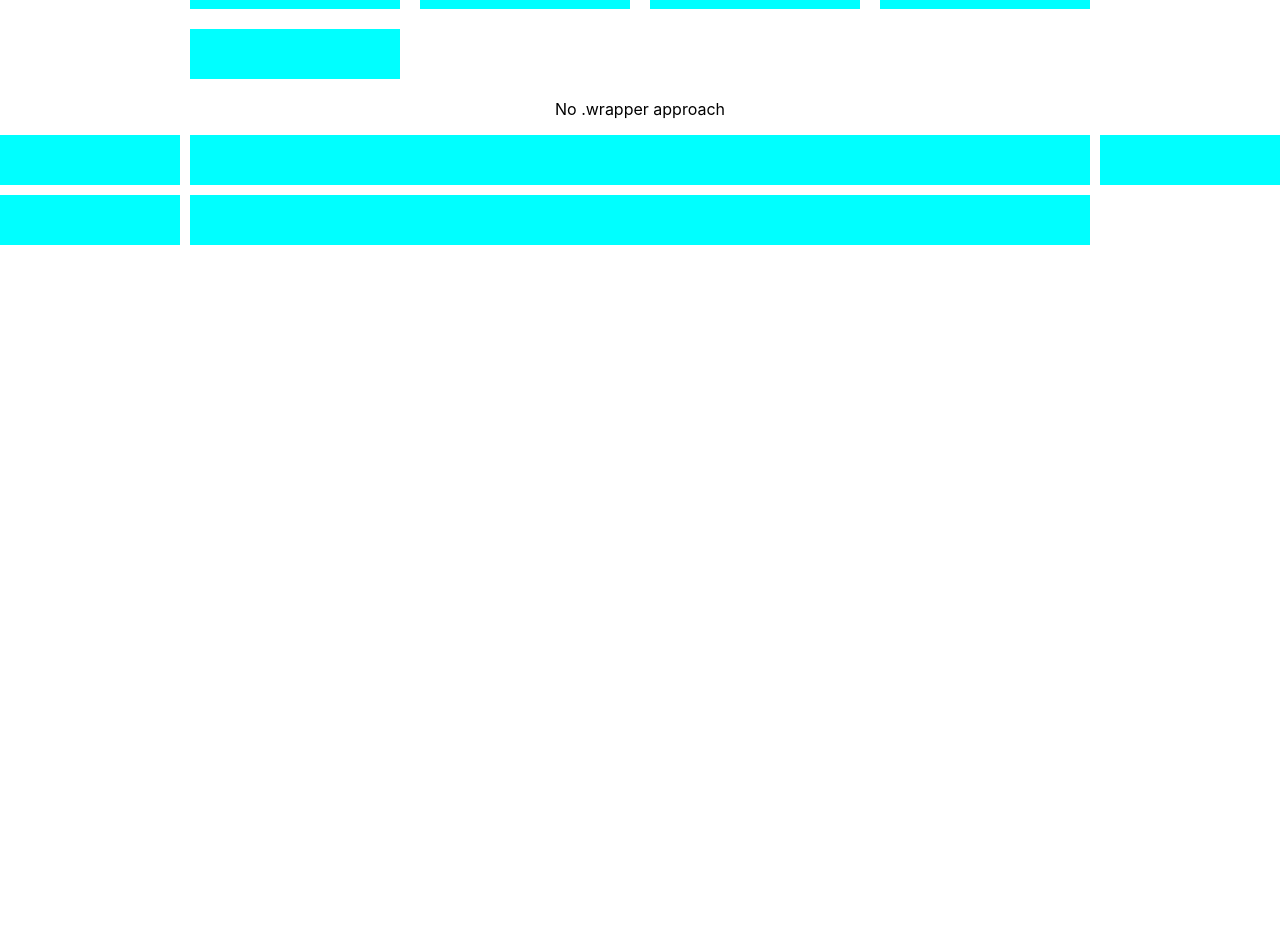
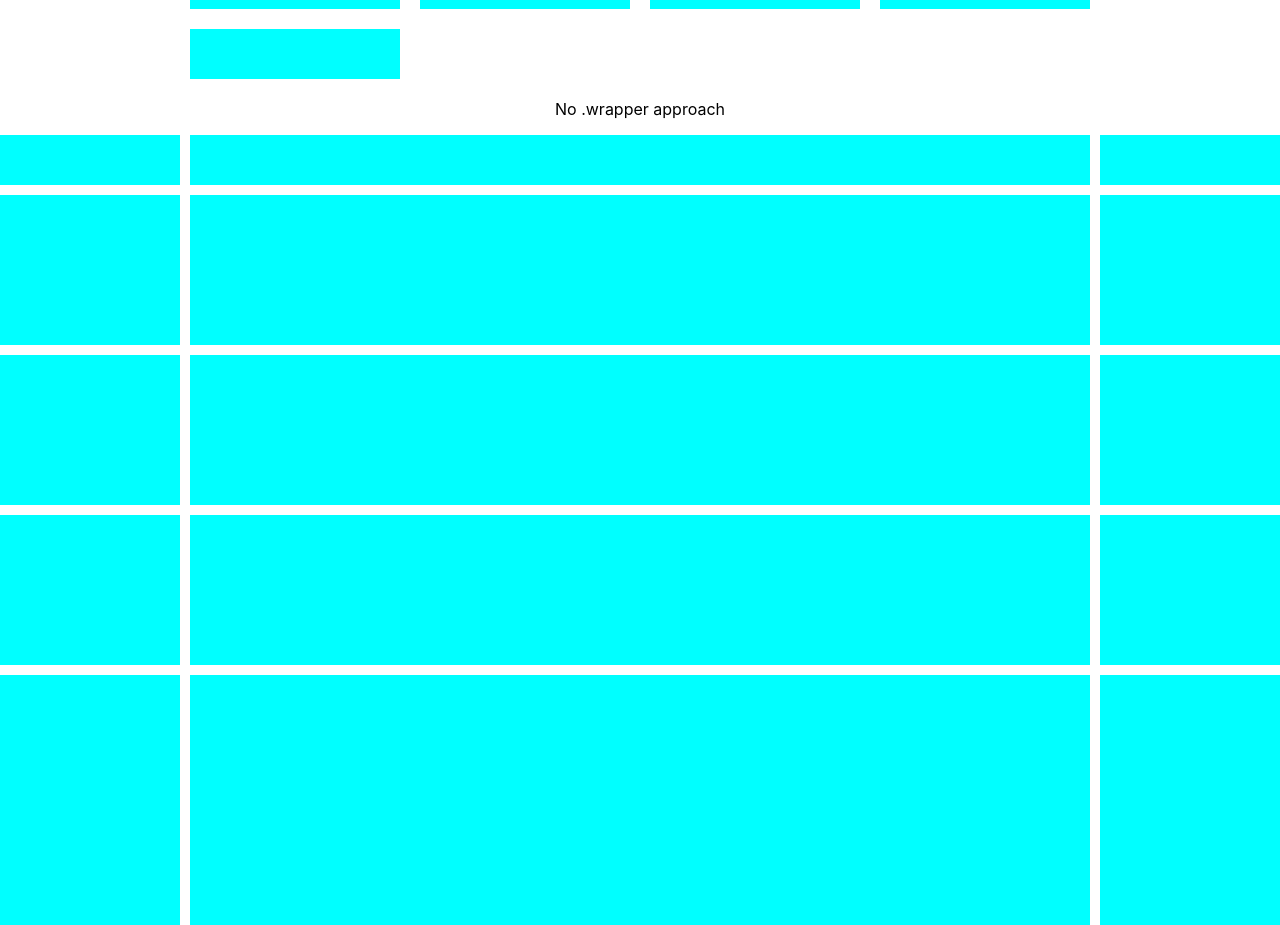
Before and after one commit to annakowalczuk/css-grid, a React (Create React App) app: page / in a window 1280 px wide. Shown: the part 180-1105 px from the top of the page. Before the commit the page ends 800 px from the top, so only its background shows below. Built offline with nearby package versions, Linux system fonts and the light colour scheme.

Commit message:
Define grid rows

```diff
--- a/src/App.js
+++ b/src/App.js
@@ -31,6 +31,16 @@ function App() {
           <div className="grid__item"></div>
           <div className="grid__item"></div>
           <div className="grid__item"></div>
+          <div className="grid__item"></div>
+          <div className="grid__item"></div>
+          <div className="grid__item"></div>
+          <div className="grid__item"></div>
+          <div className="grid__item"></div>
+          <div className="grid__item"></div>
+          <div className="grid__item"></div>
+          <div className="grid__item"></div>
+          <div className="grid__item"></div>
+          <div className="grid__item"></div>
         </div>
       </section>
     </div>
--- a/src/App.scss
+++ b/src/App.scss
@@ -52,7 +52,14 @@
         [container_end]
         minmax(10px, 1fr)
         [body_end];
-      grid-template-rows: auto;
+      grid-template-rows:
+        [page_start]
+        1fr
+        [content_start]
+        repeat(3, 3fr)
+        [content_end]
+        5fr
+        [page_end];
       grid-gap: 10px;
     }
   }
```
